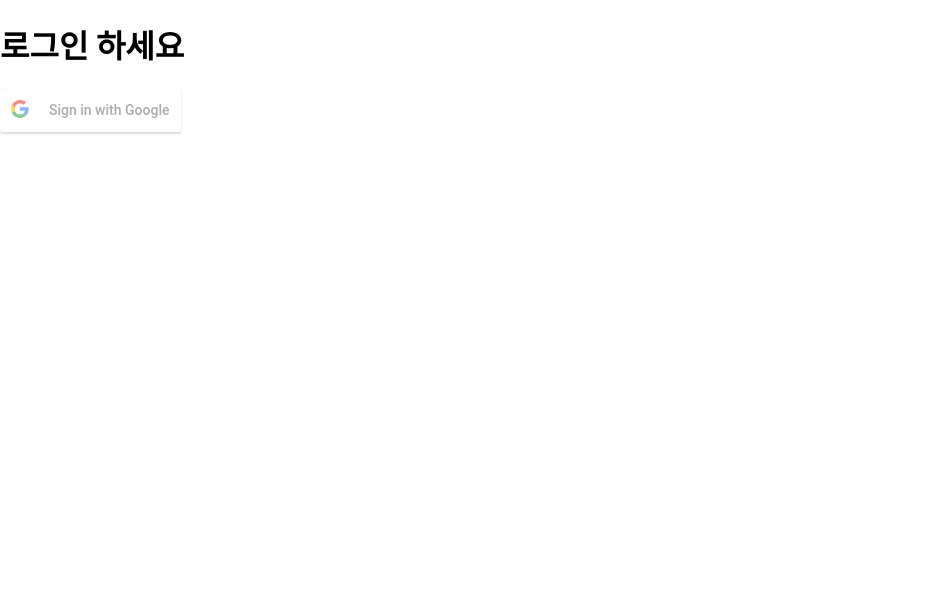
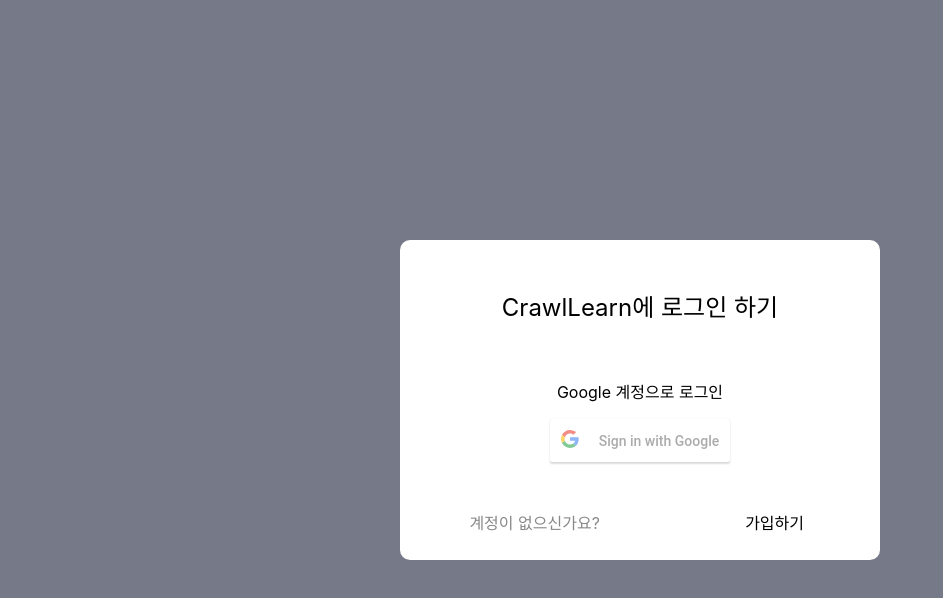
Before and after one commit to skkuse/2022spring_41class_team2, a React (Create React App) app in the folder client/: page /#/login in a window 1280 px wide. Shown: the top 598 px of the page, without its empty margins (0-943 px from the left). Built offline with nearby package versions, Linux system fonts and the light colour scheme; the HTML template or start-up script is replaced by a standard one.

Commit message:
basic html and css code update

```diff
--- /dev/null
+++ b/client/src/css/loginPage.css
@@ -0,0 +1,49 @@
+.lp_b_1 {
+	background-color: #767988;
+	width: 100vw;
+	height: 100vh;
+	margin: 0;
+}
+
+.lp_d_1 {
+	width: 30rem;
+	height: 20rem;
+	position: relative;
+	top: 30%;
+	margin: auto;
+	display: flex;
+	flex-direction: column;
+	background-color: #FFFFFF;
+	border-radius: 10px;
+
+}
+
+.lp_c_1 {
+	width: 30rem;
+	height: 25.9rem;
+	position: relative;
+	top: 30%;
+	margin: auto;
+	display: flex;
+	flex-direction: column;
+	background-color: #FFFFFF;
+	border-radius: 10px;
+}
+
+.lp_ds_1 {
+	display: none;
+}
+
+
+.lp_d_v5 {
+	width: auto;
+	height: auto;
+	color: rgba(0,0,0,1);
+	position: relative;
+	top: 0px;
+	left: 0px;
+	font-family: Inter;
+	opacity: 1;
+	text-align: center;
+	margin: auto;
+}
--- /dev/null
+++ b/client/src/css/mainPage.css
@@ -0,0 +1,276 @@
+html {
+    margin: 0;
+    padding: 0;
+    height: 100%;
+	width: 100%;
+}
+
+body {
+    margin: 0;
+    padding: 0;
+    height: 100%;
+	width: 100%;
+
+}
+
+.mp_u_1 {
+	list-style: none;
+	padding-left: 1rem;
+	font-size: 1.2rem;
+
+}
+
+#app {
+    min-height: 100%;
+	width: 100%;
+    position: relative;
+	display: flex;
+	flex-direction: column;
+	justify-content: space-between;
+}
+
+
+.wrap {
+  width: 100%;
+  min-height:80rem;
+  position: relative;
+  left: 0px;
+  overflow: hidden;
+  margin: 0;
+}
+
+
+.mp_f_1 {
+	height: auto;
+	position: relative;
+	margin-top: auto;
+	left: 0px;
+	overflow: hidden;
+	display: flex;
+	flex-direction: column;
+	padding: 10px;
+}
+
+#upper {
+	width: 100%;
+	height: auto;
+	position: relative;
+	overflow: hidden;
+	top: 0;
+}
+
+.mp_h_1 {
+	width: 100%;
+	background-color: #D8E6C8;
+	height: auto;
+	position: relative;
+	overflow: hidden;
+}
+
+
+#lectureContents {
+	width: 90%;
+	height: 100%;
+	display: flex;
+	flex-direction: row;
+	margin: 0 auto;
+}
+
+#lectureList {
+	width: auto;
+	min-width: 12rem;
+	position: relative;
+	padding: 1rem;
+	margin-top: 0;
+	top: 0;
+	left: 0;
+}
+
+.lecturePlate {
+	width: 100%;
+	display: flex;
+	flex-direction: column;
+}
+
+#lectureTable {
+	width: 100%;
+	margin: auto;
+	padding: 10px;
+	flex-wrap: wrap;
+	display: flex;
+	flex-direction: row;
+}
+
+#lecture {
+	min-height: 15em;
+	min-width: 20em;
+	border: solid 1px;
+	border-radius: 10px;
+	margin: 10px;
+	flex-basis: 30%;
+}
+
+#lectureTablePage{
+	width: 100%;
+	text-align: center;
+	font-size: 1em;
+	padding: 3em;
+}
+
+.mp_i_1 {
+	width: 100%;
+	box-sizing: border-box;
+}
+
+select {
+	box-sizing: border-box;
+}
+
+
+
+.container{
+	width: 100%;
+    padding-right: 1rem;
+    padding-left: 1rem;
+    margin-right: auto;
+    margin-left: auto;
+}
+
+.contents {
+	width: 100%;
+	padding: 1rem;
+}
+
+.mp_c_1 {
+	width: auto;
+	padding: 1rem;
+}
+
+.button {
+	width: auto;
+	height: 40px;
+	padding: 0 10px;
+	margin: 0 20px;
+    font-size: 20px;
+    text-align: center;
+	border-radius: 10px;
+	text-align: center;
+	font-family: Inter;
+    font-size: 20px;
+	border: 0;
+	outline: 0;
+	background-color:transparent;
+}
+
+.button:hover {
+	background-color: #EFEFEF;
+}
+
+.button:active {
+	background-color: #E5E5E5;
+}
+
+.button_green {
+	width: auto;
+	height: 40px;
+	padding: 0 10px;
+	margin: 0 20px;
+	font-size: 20px;
+	text-align: center;
+	border-radius: 10px;
+	text-align: center;
+	font-family: Inter;
+	font-size: 20px;
+	border: 0;
+	outline: 0;
+	background-color: #B1CE91;
+}
+
+.button_green:hover {
+	background-color: #7DAD47;
+}
+
+.button_green:active {
+	background-color: #76A343;
+}
+
+
+.search_box {
+	height: 22px;
+	font-size: 16px;
+	margin: auto 10px;
+	color: #7D7D7D;
+}
+
+
+
+
+.v12_14 {
+  width: 100%;
+  height: auto;
+  position: relative;
+  top: 0px;
+  left: 0px;
+  overflow: hidden;
+  display: flex;
+  flex-direction: row;
+}
+
+.v12_14_2 {
+	flex: none;
+	display: flex;
+	flex-direction: column;
+	margin: 0px 5px;
+}
+
+.v12_13 {
+  height: auto;
+  width: 100%;
+  position: relative;
+  bottom: 0px;
+  left: 0px;
+  overflow: hidden;
+  display: flex;
+  flex-direction: row;
+}
+
+
+.v12_12 {
+  width: auto;
+  position: relative;
+  top: 0px;
+  right: 0px;
+  display: flex;
+  flex-direction: row;
+  overflow: hidden;
+  margin-left: auto;
+}
+
+
+.v5_26 {
+  width: auto;
+  color: rgba(0,0,0,1);
+  position: relative;
+  top: 0px;
+  left: 0px;
+  font-family: Inter;
+  font-size: 10px;
+  opacity: 1;
+  text-align: center;
+  flex-basis: auto;
+  margin: 0px 5px;
+}
+
+.v5_26_2 {
+  text-align: left;
+  padding-left: 10px;
+}
+
+.v5_26_3 {
+  font-size: 17px;
+  text-align: left;
+}
+
+.v5_33 {
+	font-size: 32px;
+}
--- a/client/src/pages/LoginPage.js
+++ b/client/src/pages/LoginPage.js
@@ -1,12 +1,54 @@
-import React from 'react';
 import GoogleLoginBtn from '../components/GoogleLoginBtn'
+import '../css/loginPage.css'
+import { Link } from "react-router-dom"
+import React, { Component, useEffect, useState } from 'react';
+import GoogleSignBtn from '../components/GoogleSignBtn'
+
+
 
 function LoginPage() {
+
+	const [clickedSignUp, setclickedSignUp] = useState(false);
+
+	const changeCheck = () => {
+		setclickedSignUp((check) => !check);
+	};
+
+	let lp_button_msg = "가입하기";
+
+	if (!clickedSignUp) {
+		lp_button_msg = "가입하기"
+	}
+	else {
+		lp_button_msg = "취소";
+    }
+
   return (
     <div>
-        <h1> 로그인 하세요 </h1>
-        <GoogleLoginBtn></GoogleLoginBtn>
-
+		  <div className="lp_b_1">
+			  <div style={{ margin: 'auto', height: '100vh'}}>
+				  <div className={`${clickedSignUp ? "lp_c_1" : "lp_d_1"}`} >
+					  <div className="lp_d_v5" style={{ fontSize: '1.5rem', margin: '3rem' }}><span>CrawlLearn에 로그인 하기</span></div>
+					  <div style={{ padding: '0.5rem' }}>
+						  <div className="lp_d_v5"><span>Google 계정으로 로그인</span></div>
+						  <div className="lp_d_v5" style={{ padding: '1rem' }}>
+							  <GoogleLoginBtn ></GoogleLoginBtn>
+						  </div>
+					  </div>
+					  <div className="v12_14" style={{ margin: '1rem'}}>
+						  <div className="lp_d_v5 " style={{ color: '#888888' }}><span>계정이 없으신가요?</span></div>
+						  <div className="lp_d_v5 v12_12">
+                              <button className="button" style={{ fontSize: '1rem', width: '6rem' }}
+								  onClick={changeCheck}
+							  >{lp_button_msg}</button>
+						  </div>
+					  </div>
+					  <div className={`${clickedSignUp ? "v12_14 lp_d_v5" : "lp_ds_1"}`} >
+						  <GoogleSignBtn></GoogleSignBtn>
+					  </div>
+				  </div>
+			  </div>
+		  </div>
     </div>
   );
 }
--- a/client/src/pages/Main.js
+++ b/client/src/pages/Main.js
@@ -1,19 +1,137 @@
-import {Link} from "react-router-dom"
+import { Link } from "react-router-dom"
+import '../css/mainPage.css'
+import React, { Component, useEffect, useState } from 'react';
 
 function Main() {
-  return (
-    <div>
-        <Link to="./signin">
-          <button>회원가입</button>
-        </Link>
-        <Link to="./login">
-          <button>로그인</button>
-        </Link>
-        <Link to = "./userInfo">
-          <button>개인정보</button>
-        </Link>
-    </div>
-  );
+
+	const [clicked, setclicked] = useState(false);
+
+	const changeCheck = () => {
+		setclicked((clicked) => !clicked);
+	};
+
+    return (
+        <div>
+			<body>
+				<div id="app">
+					<div className="wrap">
+						<div id="upper" className="v12_13 v12_13_1">
+							<div className="v12_12">
+								<div className="v5_26">
+									<span>ABOUT US</span>
+								</div>
+							</div>
+						</div>
+						<header className="mp_h_1">
+							<div className="mp_c_1">
+								<span className="v5_33">CrawlLearn</span><br />
+								<span className="v5_26_3">파이썬 기초부터 크롤링 심화까지! 모든 강의와 실습을 한번에 즐겨보세요.</span>
+							</div>
+						</header>
+						<div className="mp_c_1">
+
+							<div id="nav">
+								<div className="v12_13 padding">
+									<div>
+										<button className="button" type="button">강의</button>
+									</div>
+									<div>
+										<button className="button" type="button">QA</button>
+									</div>
+
+									<div className="v12_12">
+										<Link to="./login">
+											<button className="button_green" type="button">로그인</button>
+										</Link>
+									</div>
+								</div>
+							</div>
+							<div id="search" className="mp_c_1">
+								<div style={{ padding: '0 2em' }}>
+									<form>
+										<div className="v12_13">
+											<div className="v12_12 padding">
+												<div className="search_box">
+													<input className="mp_i_1 search_box" type="text" name="lectureSearch" value="강의를 검색하세요." onFocus="clearText(this)" />
+												</div>
+												<div className="search_box">
+													<select className="search_box2" id="pet-select">
+														<option value="">--정렬--</option>
+														<option value="date">날짜</option>
+														<option value="good">좋아요</option>
+														<option value="signUp">수강자</option>
+														<option value="difficulty">난이도</option>
+													</select>
+												</div>
+											</div>
+										</div>
+									</form>
+								</div>
+							</div>
+							<div id="lectureContents">
+								<div id="lectureList" style={{ padding: '1rem'}}>
+									<div style={{fontSize: '1.2rem'}}><span>강의목차</span></div>
+									<ul className="mp_u_1">
+										<li>기초 파이썬</li>
+										<li>웹 페이지 구조</li>
+										<li>웹 크롤링</li>
+									</ul>
+								</div>
+								<div className="lecturePlate">
+									<div id="lectureTable">
+										<div id="lecture"></div>
+										<div id="lecture"></div>
+										<div id="lecture"></div>
+										<div id="lecture"></div>
+										<div id="lecture"></div>
+										<div id="lecture"></div>
+										<div id="lecture"></div>
+									</div>
+									<div id="lectureTablePage">
+										<div><span>1</span></div>
+									</div>
+								</div>
+							</div>
+						</div>
+					</div>
+
+					<footer className="mp_f_1">
+						<div className="v12_14">
+							<div className="v12_14_2 v5_26">
+								<span className="v5_26_3">CrawlLearn</span>
+							</div>
+							<div className="v12_14_2 v5_26">
+								<div className="v5_26_2">
+									<span>주소: 경기도 수원시 장안구 서부로 2066</span>
+								</div>
+								<div className="v5_26_2">
+									<span>Email: xxxx@gmail.com</span>
+								</div>
+							</div>
+						</div>
+						<div className="v12_13 v12_13_1">
+							<div>
+								<div className="v5_26">
+									<span>All Rights Reserved</span>
+								</div>
+							</div>
+							<div className="v12_12">
+								<div className="v5_26">
+									<span>이용약관</span>
+								</div>
+								<div className="v5_26">
+									<span>개인정보</span>
+								</div>
+								<div className="v5_26">
+									<span>도움말</span>
+								</div>
+							</div>
+						</div>
+					</footer>
+				</div>
+			</body>
+        </div>
+    );
 }
 
 export default Main;
```
